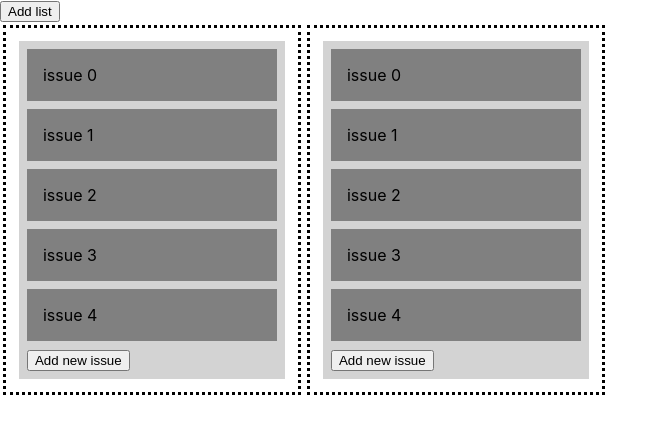
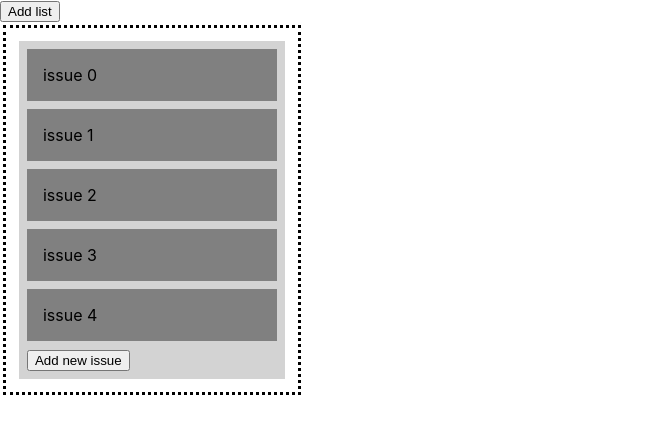
Before and after one commit to infomediadesign/sad-02-2022-project-the-secret-ingredient, a React (Create React App) app in the folder frontend/: page / in a window 1280 px wide. Shown: the top 434 px of the page, without its empty margins (0-668 px from the left). Built offline with nearby package versions, Linux system fonts and the light colour scheme.

Commit message:
Now we can add issues
Dosnt work with more lists yet....

```diff
--- a/frontend/src/ViewModels/Board.tsx
+++ b/frontend/src/ViewModels/Board.tsx
@@ -8,6 +8,11 @@ import {
   DropResult,
   NotDraggingStyle
 } from "react-beautiful-dnd";
+
+export interface IssueListTemp {
+    name: string;
+    content: Issue[];
+  }
 
 export interface Issue {
     id: string;
--- a/frontend/src/Views/Board.tsx
+++ b/frontend/src/Views/Board.tsx
@@ -18,7 +18,6 @@ const horizontalList: CSS.Properties = {
   margin: '0.2rem',
 }
 
-// a little function to help us with reordering the result
 const reorder = (
   list: Issue[],
   startIndex: number,
@@ -55,18 +54,21 @@ const getListStyle = (isDraggingOver: boolean): React.CSSProperties => ({
   width: 250
 });
 
-const testA = [
-  {
-    number : 1
-  },
-  {
-    number : 2
-  }
-]
+function fetchIssueLists(){
+  const testA = [
+    {
+      number : 1,
+      content : getIssues(4)
+    }
+  ]
+
+  return (testA);
+}
+
 
 function App (){
   const [issueCount, setIssueCount] = useState(5);
-  const [listOfIssues, setlistOfIssues] = useState(testA);
+  const [listOfIssues, setlistOfIssues] = useState(fetchIssueLists());
   const [state, setState] = useState(getIssues(5));
 
   const onDragEnd = (result: DropResult): void => {
@@ -92,7 +94,8 @@ function App (){
             setlistOfIssues((oldArr) => [
               ...oldArr,
               {
-                number : 1
+                number : 2,
+                content : getIssues(0)
               }
           ])
           }}>Add list</button>
@@ -110,7 +113,19 @@ function App (){
                 >
                   {listCreator(state)}
                   {provided.placeholder}
-                  <button onClick={() => {setState(getIssues(issueCount)); setIssueCount(issueCount + 1)}}>Add new issue</button>
+                  <button onClick={() => {
+                    setState(item.content);
+                    setState(
+                      (oldArr) => [
+                        ...oldArr,
+                        {
+                          id: `issue-`,
+                          content: `new issue`
+                        }
+                    ]
+                    );
+                    item.content = state;
+                    }}>Add new issue</button>
                 </div>
               )
             }
@@ -146,5 +161,4 @@ function listCreator(state : Issue[]){
 
 export default App;
 
-// Put the thing into the DOM!
 ReactDOM.render(<App />, document.getElementById("root"));
```
